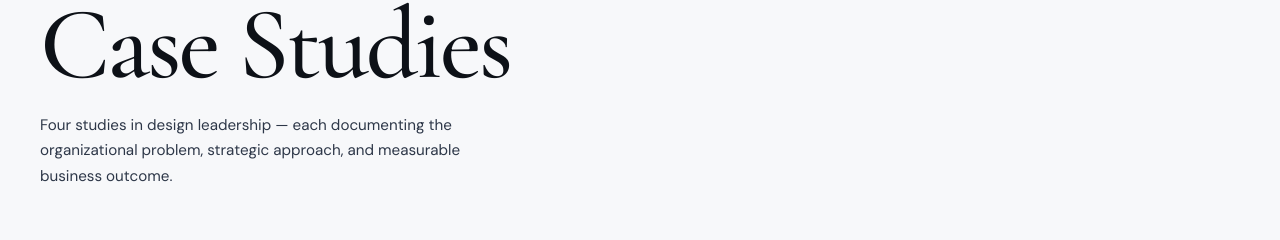
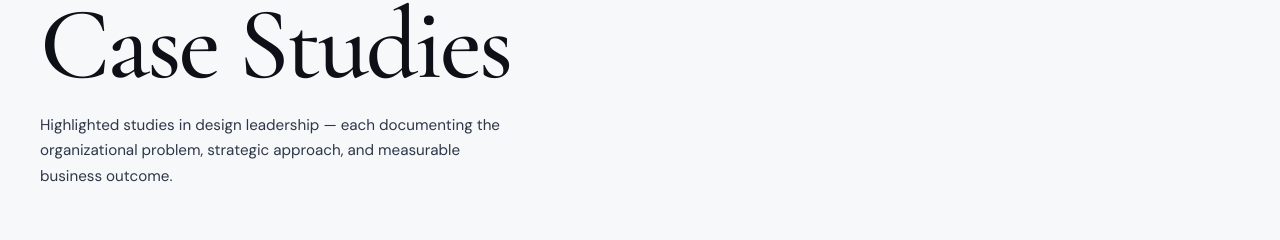
Before and after one commit to tangiblethinking/Testingonly001, a React (Vite) app: page / in a window 1280 px wide. Both pictures are taken after a click on the button "VIEW WORK →". Shown: the part 157-397 px from the top of the page. Built offline with nearby package versions, Linux system fonts and the light colour scheme.

Commit message:
Update description text for case studies section

```diff
--- a/src/pages/Work.jsx
+++ b/src/pages/Work.jsx
@@ -24,7 +24,7 @@ export default function Work({ setPage }) {
               Case Studies
             </h1>
             <p style={{ fontSize: '0.95rem', color: INK_BODY, maxWidth: 480, lineHeight: 1.7 }}>
-              Four studies in design leadership — each documenting the organizational problem, strategic approach, and measurable business outcome.
+              Highlighted studies in design leadership — each documenting the organizational problem, strategic approach, and measurable business outcome.
             </p>
           </FadeUp>
         </div>
```
